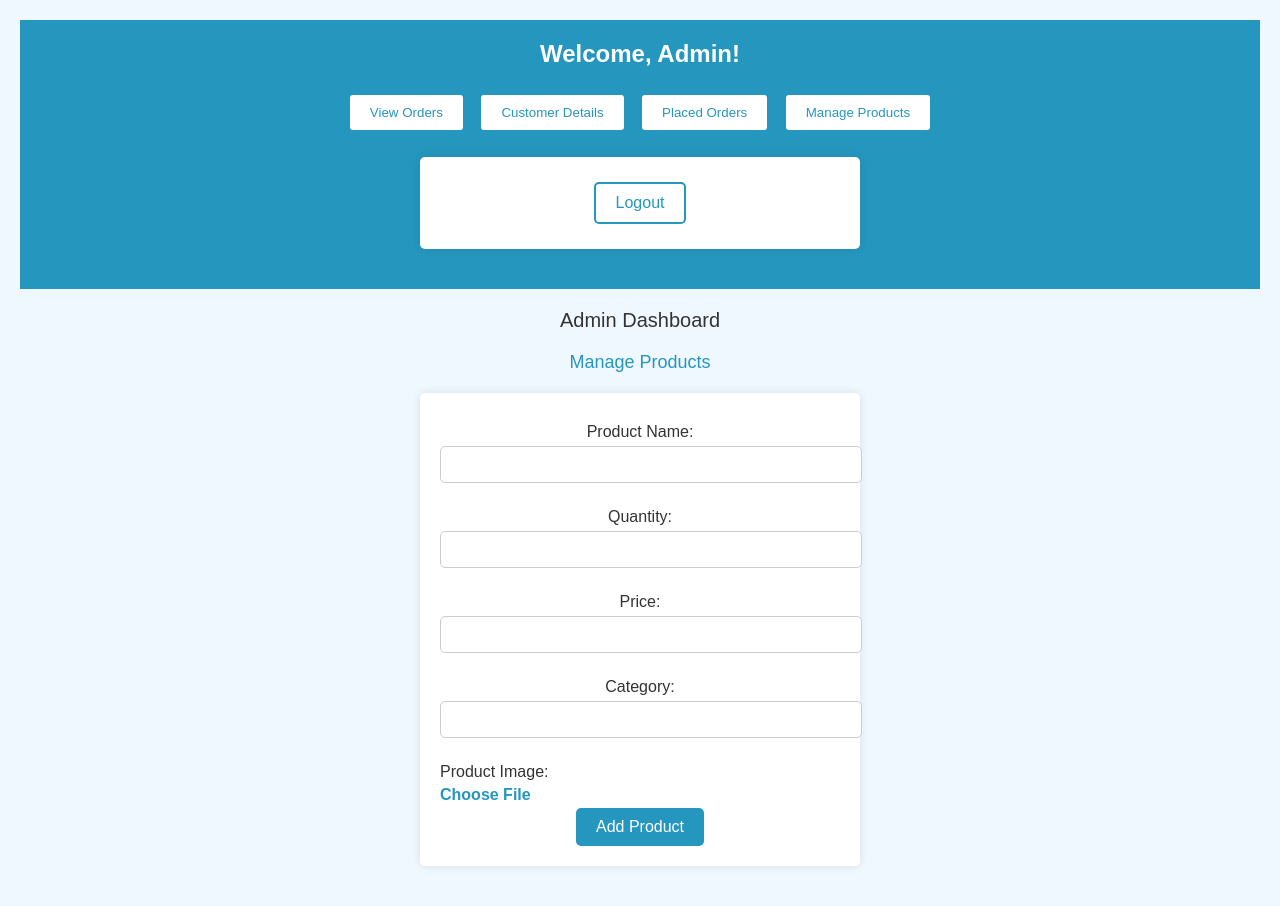
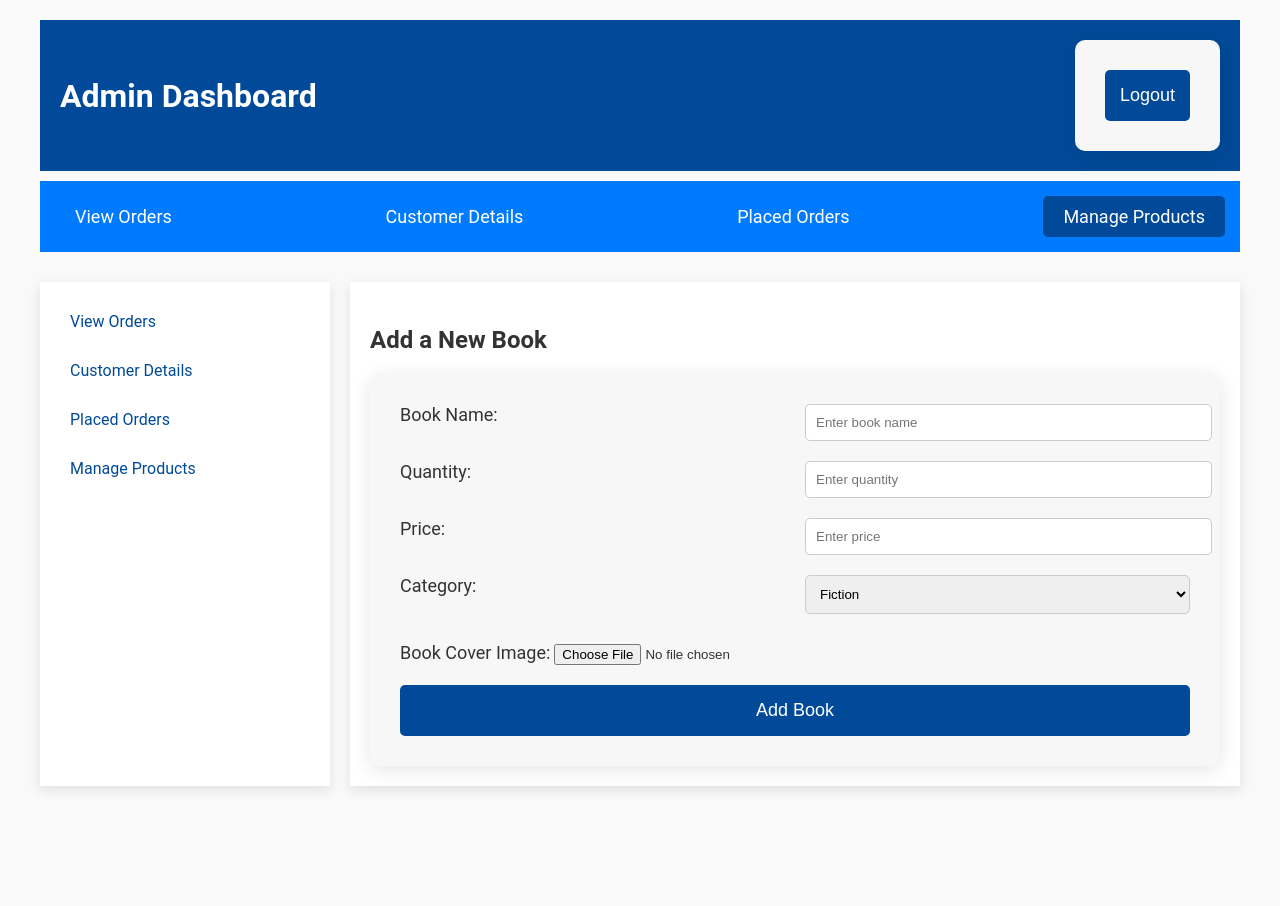
Before and after one commit to mohdb1lal/DBMS-Finalized, a Flask app: page /admin_home in a window 1280 px wide. After the commit the page ends 790 px from the top, so only its background shows below. Run offline with Flask 3, Linux system fonts and the light colour scheme; the visitor is signed in with stand-in values (Sample User, id 1); data that the repository does not hold is empty.

Commit message:
admin dashboard is styled

```diff
--- a/templates/admin_home.html
+++ b/templates/admin_home.html
@@ -3,202 +3,281 @@
   <head>
     <meta charset="UTF-8" />
     <meta name="viewport" content="width=device-width, initial-scale=1.0" />
-    <title>Admin Home</title>
+    <title>Admin Dashboard - Bookshelf</title>
     <style>
       body {
-        font-family: "Arial", sans-serif;
-        background-color: #f0f8ff;
+        font-family: "Roboto", sans-serif;
+        background-color: #f9f9f9;
         margin: 0;
         padding: 0;
-        text-align: center;
         color: #333;
       }
 
       .container {
+        max-width: 1200px;
+        margin: 0 auto;
         padding: 20px;
       }
 
       .header {
-        background-color: #2596be;
+        background-color: #004a99;
         padding: 20px;
         color: #fff;
-        margin-bottom: 20px;
+        display: flex;
+        justify-content: space-between;
+        align-items: center;
       }
 
-      h2 {
+      .header h2 {
         margin: 0;
+        font-size: 32px;
+        text-align: left;
       }
 
-      .buttons {
-        margin-top: 20px;
+      .logout-btn {
+        background-color: transparent;
+        color: #fff;
+        border: 2px solid #fff;
+        padding: 10px 20px;
+        border-radius: 5px;
+        cursor: pointer;
+        transition: background-color 0.3s, transform 0.2s;
       }
 
-      .buttons button,
-      .buttons input[type="submit"] {
+      .logout-btn:hover {
         background-color: #fff;
-        color: #2596be;
-        border: 2px solid #2596be;
-        padding: 10px 20px;
-        margin: 5px;
-        border-radius: 5px;
-        cursor: pointer;
-        transition: background-color 0.3s, color 0.3s;
+        color: #004a99;
+        transform: scale(1.05);
       }
 
-      .buttons button:hover,
-      .buttons input[type="submit"]:hover {
-        background-color: #2596be;
-        color: #fff;
+      .nav-menu {
+        display: flex;
+        justify-content: space-between;
+        background-color: #007bff;
+        padding: 15px;
+        margin-top: 10px;
       }
 
-      p {
-        font-size: 20px;
-        color: #333;
+      .nav-menu a {
+        color: #fff;
+        padding: 10px 20px;
+        text-decoration: none;
+        font-size: 18px;
+        transition: background-color 0.3s;
       }
 
-      a {
-        display: block;
-        margin: 20px 0;
-        font-size: 18px;
-        color: #2596be;
-        text-decoration: none;
-        transition: color 0.3s;
+      .nav-menu a:hover,
+      .nav-menu a.active {
+        background-color: #004a99;
+        border-radius: 5px;
       }
 
-      a:hover {
-        color: #007b9e;
+      .content {
+        display: flex;
+        margin-top: 30px;
+      }
+
+      .sidebar {
+        width: 250px;
+        background-color: #fff;
+        box-shadow: 0 4px 12px rgba(0, 0, 0, 0.1);
+        padding: 20px;
+      }
+
+      .sidebar a {
+        display: block;
+        padding: 10px;
+        color: #004a99;
+        text-decoration: none;
+        font-size: 16px;
+        margin-bottom: 10px;
+      }
+
+      .sidebar a:hover {
+        background-color: #f0f0f0;
+        border-radius: 5px;
+      }
+
+      .main-content {
+        flex: 1;
+        padding: 20px;
+        background-color: #fff;
+        box-shadow: 0 4px 12px rgba(0, 0, 0, 0.1);
+        margin-left: 20px;
+      }
+
+      .main-content h3 {
+        margin-bottom: 20px;
+        font-size: 24px;
       }
 
       form {
-        background-color: #fff;
-        padding: 20px;
-        border-radius: 5px;
-        box-shadow: 0 0 10px rgba(0, 0, 0, 0.1);
-        max-width: 400px;
-        margin: 20px auto;
+        display: grid;
+        grid-template-columns: 1fr 1fr;
+        grid-gap: 20px;
+        background-color: #f7f7f7;
+        padding: 30px;
+        border-radius: 10px;
+        box-shadow: 0 4px 20px rgba(0, 0, 0, 0.1);
       }
 
       label {
-        display: block;
-        font-size: 16px;
+        font-size: 18px;
+        margin-bottom: 5px;
         color: #333;
-        margin: 10px 0 5px;
       }
 
       input[type="text"],
       input[type="number"],
-      input[type="file"] {
+      select {
         width: 100%;
         padding: 10px;
+        border-radius: 5px;
         border: 1px solid #ccc;
-        border-radius: 5px;
-        margin-bottom: 15px;
+      }
+
+      input[type="file"] {
+        margin-top: 10px;
+      }
+
+      .file-input-wrapper {
+        grid-column: 1 / 3;
+      }
+
+      .file-name {
+        margin-top: 5px;
+        font-size: 16px;
+        color: #333;
       }
 
       input[type="submit"] {
-        background-color: #2596be;
+        grid-column: 1 / 3;
+        padding: 15px;
+        background-color: #004a99;
         color: #fff;
+        border-radius: 5px;
         border: none;
-        padding: 10px 20px;
         cursor: pointer;
-        font-size: 16px;
-        border-radius: 5px;
         transition: background-color 0.3s;
+        font-size: 18px;
       }
 
       input[type="submit"]:hover {
-        background-color: #007b9e;
+        background-color: #007bff;
       }
 
-      .file-input-wrapper {
-        text-align: left;
-      }
+      @media (max-width: 768px) {
+        .content {
+          flex-direction: column;
+        }
 
-      .file-input {
-        display: inline-block;
-        cursor: pointer;
-        color: #2596be;
-        font-weight: bold;
-        position: relative;
-        overflow: hidden;
-      }
+        form {
+          grid-template-columns: 1fr;
+        }
 
-      .file-input input[type="file"] {
-        position: absolute;
-        left: 0;
-        top: 0;
-        opacity: 0;
+        .sidebar {
+          width: 100%;
+          margin-bottom: 20px;
+        }
       }
     </style>
   </head>
   <body>
     <div class="container">
       <div class="header">
-        <h2>Welcome, Admin!</h2>
-        <div class="buttons">
-          <button
-            type="button"
-            onclick="location.href='{{ url_for('admin_orders') }}'"
+        <h2>Admin Dashboard</h2>
+        <form action="/logout" method="POST">
+          <input type="submit" value="Logout" class="logout-btn" />
+        </form>
+      </div>
+
+      <div class="nav-menu">
+        <a href="{{ url_for('admin_orders') }}">View Orders</a>
+        <a href="{{ url_for('customer_details') }}">Customer Details</a>
+        <a href="{{ url_for('placed_orders') }}">Placed Orders</a>
+        <a href="{{ url_for('manage_product') }}" class="active"
+          >Manage Products</a
+        >
+      </div>
+
+      <div class="content">
+        <div class="sidebar">
+          <a href="{{ url_for('admin_orders') }}">View Orders</a>
+          <a href="{{ url_for('customer_details') }}">Customer Details</a>
+          <a href="{{ url_for('placed_orders') }}">Placed Orders</a>
+          <a href="{{ url_for('manage_product') }}" class="active"
+            >Manage Products</a
           >
-            View Orders
-          </button>
-          <button
-            type="button"
-            onclick="location.href='{{ url_for('customer_details') }}'"
+        </div>
+
+        <div class="main-content">
+          <h3>Add a New Book</h3>
+          <form
+            action="/add_product"
+            method="POST"
+            enctype="multipart/form-data"
           >
-            Customer Details
-          </button>
-          <button
-            type="button"
-            onclick="location.href='{{ url_for('placed_orders') }}'"
-          >
-            Placed Orders
-          </button>
-          <button
-            type="button"
-            onclick="location.href='{{ url_for('manage_product') }}'"
-          >
-            Manage Products
-          </button>
-          <form action="/logout" method="POST">
-            <input type="submit" value="Logout" />
+            <label for="product_name">Book Name:</label>
+            <input
+              type="text"
+              id="product_name"
+              name="product_name"
+              placeholder="Enter book name"
+              required
+            />
+
+            <label for="quantity">Quantity:</label>
+            <input
+              type="number"
+              id="quantity"
+              name="quantity"
+              placeholder="Enter quantity"
+              required
+            />
+
+            <label for="price">Price:</label>
+            <input
+              type="number"
+              id="price"
+              name="price"
+              placeholder="Enter price"
+              required
+            />
+
+            <label for="category">Category:</label>
+            <select id="category" name="category">
+              <option value="fiction">Fiction</option>
+              <option value="non-fiction">Non-fiction</option>
+              <option value="children">Children's Books</option>
+              <option value="education">Education</option>
+              <option value="biography">Biography</option>
+            </select>
+
+            <div class="file-input-wrapper">
+              <label for="image">Book Cover Image:</label>
+              <input
+                type="file"
+                id="image"
+                name="image"
+                accept="image/*"
+                required
+              />
+              <span id="fileName" class="file-name"></span>
+            </div>
+
+            <input type="submit" value="Add Book" />
           </form>
         </div>
       </div>
-
-      <!-- Admin Dashboard -->
-      <p>Admin Dashboard</p>
-
-      <!-- Manage Products Link -->
-      <a href="{{ url_for('manage_product') }}">Manage Products</a>
-
-      <!-- Add Product Form -->
-      <form action="/add_product" method="POST" enctype="multipart/form-data">
-        <label for="product_name">Product Name:</label>
-        <input type="text" id="product_name" name="product_name" required />
-
-        <label for="quantity">Quantity:</label>
-        <input type="number" id="quantity" name="quantity" required />
-
-        <label for="price">Price:</label>
-        <input type="number" id="price" name="price" required />
-
-        <label for="category">Category:</label>
-        <input type="text" id="category" name="category" required />
-
-        <!-- File Input -->
-        <div class="file-input-wrapper">
-          <label for="image">Product Image:</label>
-          <div class="file-input">
-            Choose File<input type="file" id="image" name="image" required />
-          </div>
-        </div>
-
-        <input type="submit" value="Add Product" />
-      </form>
     </div>
 
-    <script src="https://code.jquery.com/jquery-3.6.4.min.js"></script>
-    <script src="/static/scripts.js"></script>
+    <script>
+      // Display file name instead of image preview
+      document.getElementById("image").onchange = function (evt) {
+        const fileInput = evt.target;
+        const fileName = fileInput.files[0].name; // Get the file name
+        document.getElementById("fileName").textContent = fileName; // Display the file name
+      };
+    </script>
   </body>
 </html>
```
